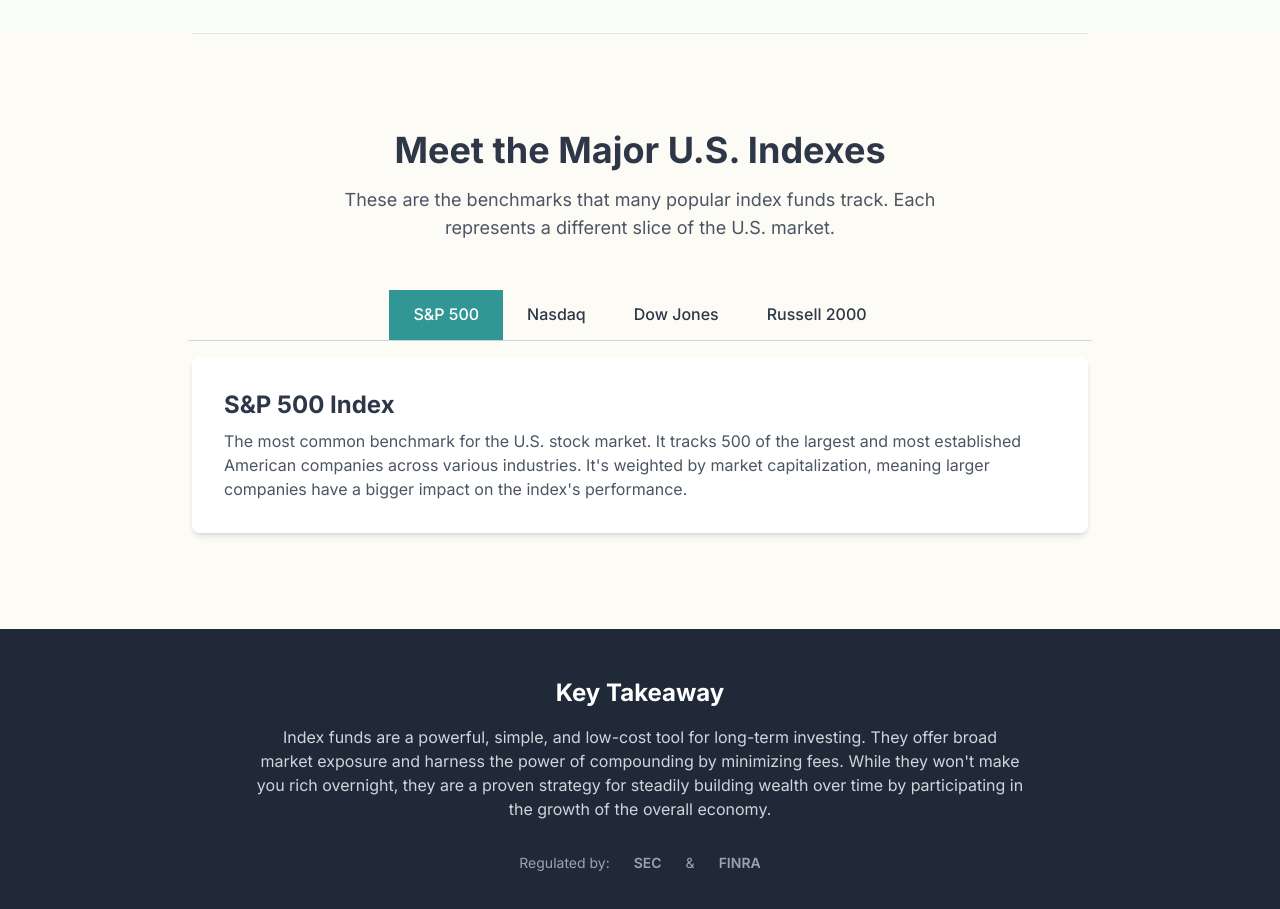
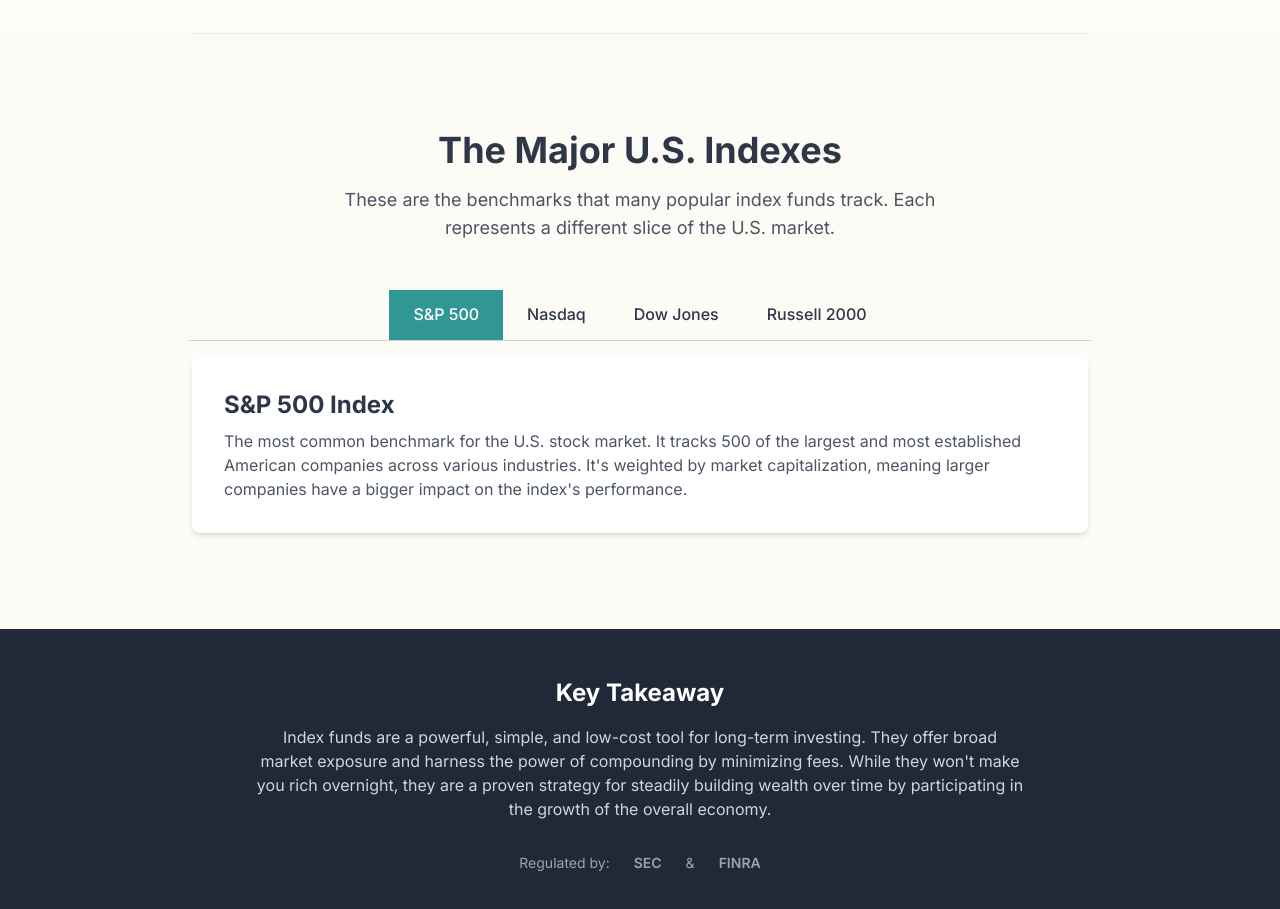
Before and after one commit to yyyprojects/IndexFundFW, a plain HTML site: page index.html in a window 1280 px wide. Shown: the part 3780-4689 px from the top of the page. Drawn offline with nearby package versions, Linux system fonts and the light colour scheme.

Commit message:
Update index.html

```diff
--- a/index.html
+++ b/index.html
@@ -246,7 +246,7 @@
 
         <section id="indexes" class="py-16 sm:py-24">
             <div class="container mx-auto px-6">
-                <h2 class="text-3xl md:text-4xl font-bold text-center mb-4">Meet the Major U.S. Indexes</h2>
+                <h2 class="text-3xl md:text-4xl font-bold text-center mb-4">The Major U.S. Indexes</h2>
                 <p class="text-lg text-gray-600 text-center max-w-2xl mx-auto mb-12">These are the benchmarks that many popular index funds track. Each represents a different slice of the U.S. market.</p>
                 <div class="max-w-4xl mx-auto">
                     <div class="flex flex-wrap justify-center border-b border-gray-300 mb-4 -mx-1">
```
